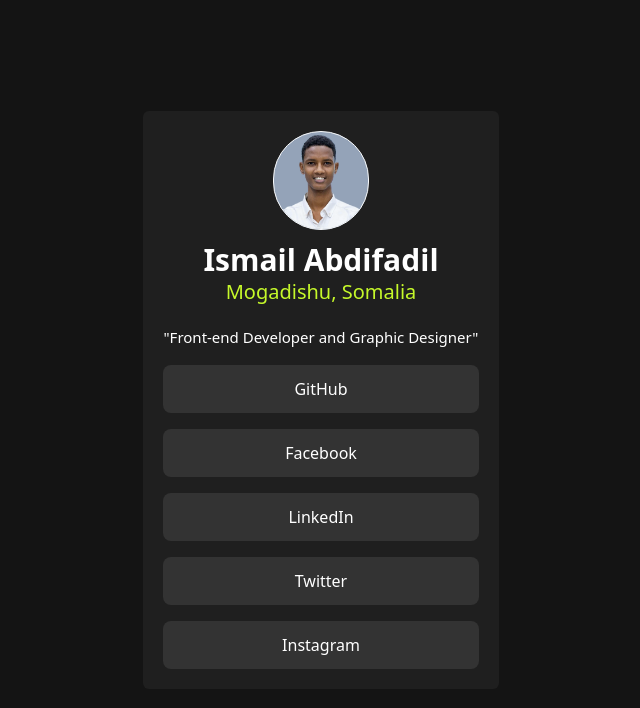
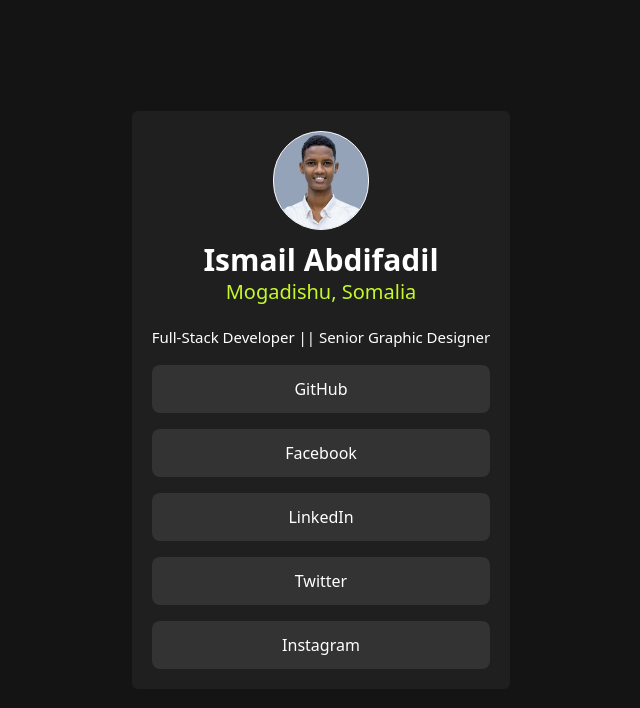
Before and after one commit to ismailabdifadil/social-media-profile, a plain HTML site: page index.html in a window 1280 px wide. Shown: the whole page, without its empty margins (319-959 px from the left). Drawn offline with nearby package versions, Linux system fonts and the light colour scheme.

Commit message:
Updated the Bio

```diff
--- a/index.html
+++ b/index.html
@@ -1,27 +1,59 @@
 <!DOCTYPE html>
 <html lang="en">
-<head>
-    <meta charset="UTF-8">
-    <meta name="viewport" content="width=device-width, initial-scale=1.0">
-    <link rel="shortcut icon" href="./profile.png" type="image/x-icon">
+  <head>
+    <meta charset="UTF-8" />
+    <meta name="viewport" content="width=device-width, initial-scale=1.0" />
+    <link rel="shortcut icon" href="./profile.png" type="image/x-icon" />
     <title>Social Media Profile</title>
     <script src="https://cdn.tailwindcss.com"></script>
-</head>
-<body>
-    <div class="w-screen h-screen bg-[#141414] flex justify-center items-center">
-      <div class="bg-[#1f1f1f] w-auto h-auto p-5 rounded-md flex flex-col justify-center items-center">
-        <img src="./profile.png" alt="" class="w-24 bg-slate-400 rounded-full border border-slate-50">
+  </head>
+  <body>
+    <div
+      class="w-screen h-screen bg-[#141414] flex justify-center items-center"
+    >
+      <div
+        class="bg-[#1f1f1f] w-auto h-auto p-5 rounded-md flex flex-col justify-center items-center"
+      >
+        <img
+          src="./profile.png"
+          alt=""
+          class="w-24 bg-slate-400 rounded-full border border-slate-50"
+        />
         <div class="flex flex-col text-center mt-3">
-          <h4 class="text-white font-semibold text-3xl ">Ismail Abdifadil</h4>
-          <h3 class=" text-[#c5f82a] font-medium text-xl">Mogadishu, Somalia</h3>
+          <h4 class="text-white font-semibold text-3xl">Ismail Abdifadil</h4>
+          <h3 class="text-[#c5f82a] font-medium text-xl">Mogadishu, Somalia</h3>
         </div>
         <div class="flex flex-col justify-center items-center space-y-4 mt-5">
-          <h3 class=" text-white  text-[15px] ">"Front-end Developer and Graphic Designer"</h3>
-          <button class=" text-white bg-[#333333] w-full py-3 rounded-lg hover:bg-[#c5f82a] hover:text-[#1f1f1f] mt-4"><a href="https://github.com/ismailabdifadil">GitHub</a></button>
-          <button class=" text-white bg-[#333333] w-full py-3 rounded-lg hover:bg-[#c5f82a] hover:text-[#1f1f1f] "><a href="https://www.facebook.com/IsmailAbdifadil1">Facebook</a> </button>
-          <button class=" text-white bg-[#333333] w-full py-3 rounded-lg hover:bg-[#c5f82a] hover:text-[#1f1f1f] "><a href="https://www.linkedin.com/in/ismail-abdifadil-4b882227b/">LinkedIn</a></button>
-          <button class=" text-white bg-[#333333] w-full py-3 rounded-lg hover:bg-[#c5f82a] hover:text-[#1f1f1f] "><a href="https://twitter.com/IsmailAbdifadil">Twitter</a></button>
-          <button class=" text-white bg-[#333333] w-full py-3 rounded-lg hover:bg-[#c5f82a] hover:text-[#1f1f1f] "> <a href="https://www.instagram.com/ismailabdifadil/">Instagram</a></button>
+          <h3 class="text-white text-[15px]">
+            Full-Stack Developer || Senior Graphic Designer
+          </h3>
+          <button
+            class="text-white bg-[#333333] w-full py-3 rounded-lg hover:bg-[#c5f82a] hover:text-[#1f1f1f] mt-4"
+          >
+            <a href="https://github.com/ismailabdifadil">GitHub</a>
+          </button>
+          <button
+            class="text-white bg-[#333333] w-full py-3 rounded-lg hover:bg-[#c5f82a] hover:text-[#1f1f1f]"
+          >
+            <a href="https://www.facebook.com/IsmailAbdifadil1">Facebook</a>
+          </button>
+          <button
+            class="text-white bg-[#333333] w-full py-3 rounded-lg hover:bg-[#c5f82a] hover:text-[#1f1f1f]"
+          >
+            <a href="https://www.linkedin.com/in/ismail-abdifadil-4b882227b/"
+              >LinkedIn</a
+            >
+          </button>
+          <button
+            class="text-white bg-[#333333] w-full py-3 rounded-lg hover:bg-[#c5f82a] hover:text-[#1f1f1f]"
+          >
+            <a href="https://twitter.com/IsmailAbdifadil">Twitter</a>
+          </button>
+          <button
+            class="text-white bg-[#333333] w-full py-3 rounded-lg hover:bg-[#c5f82a] hover:text-[#1f1f1f]"
+          >
+            <a href="https://www.instagram.com/ismailabdifadil/">Instagram</a>
+          </button>
         </div>
       </div>
     </div>
```
